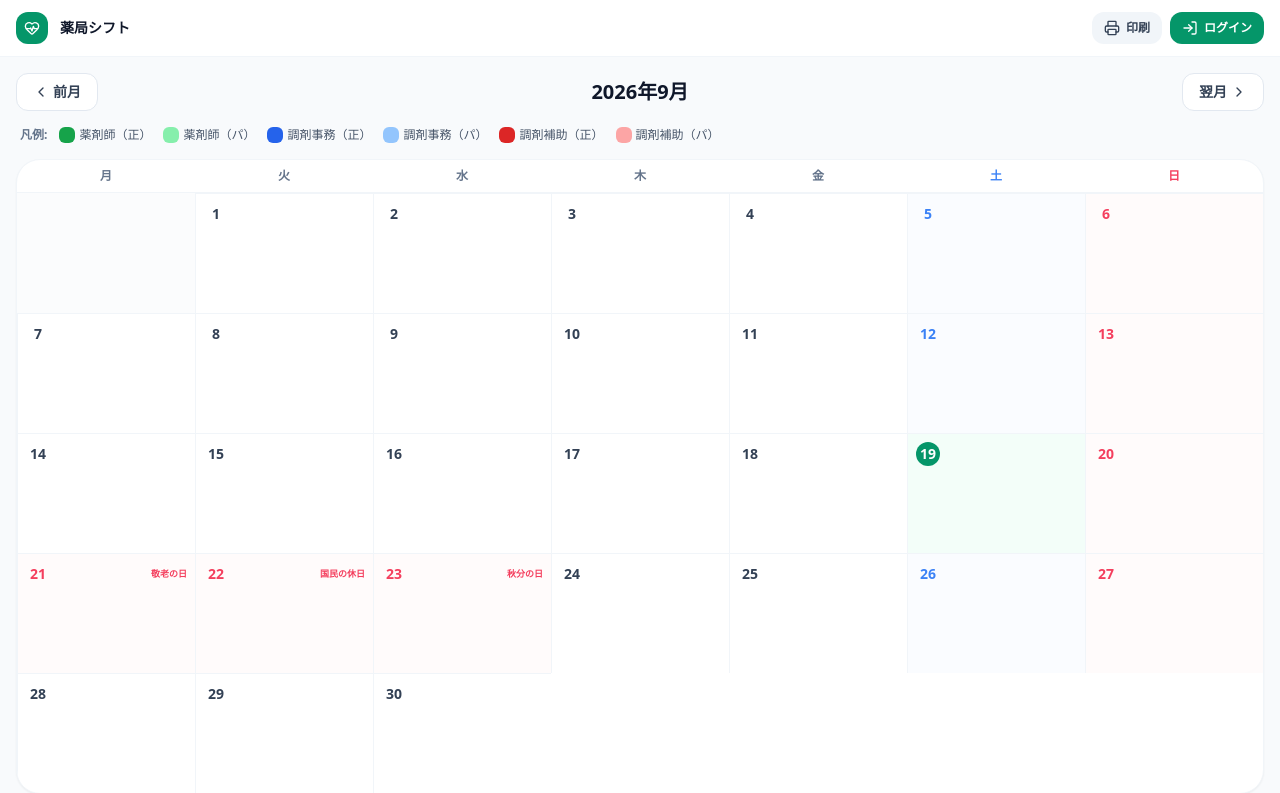
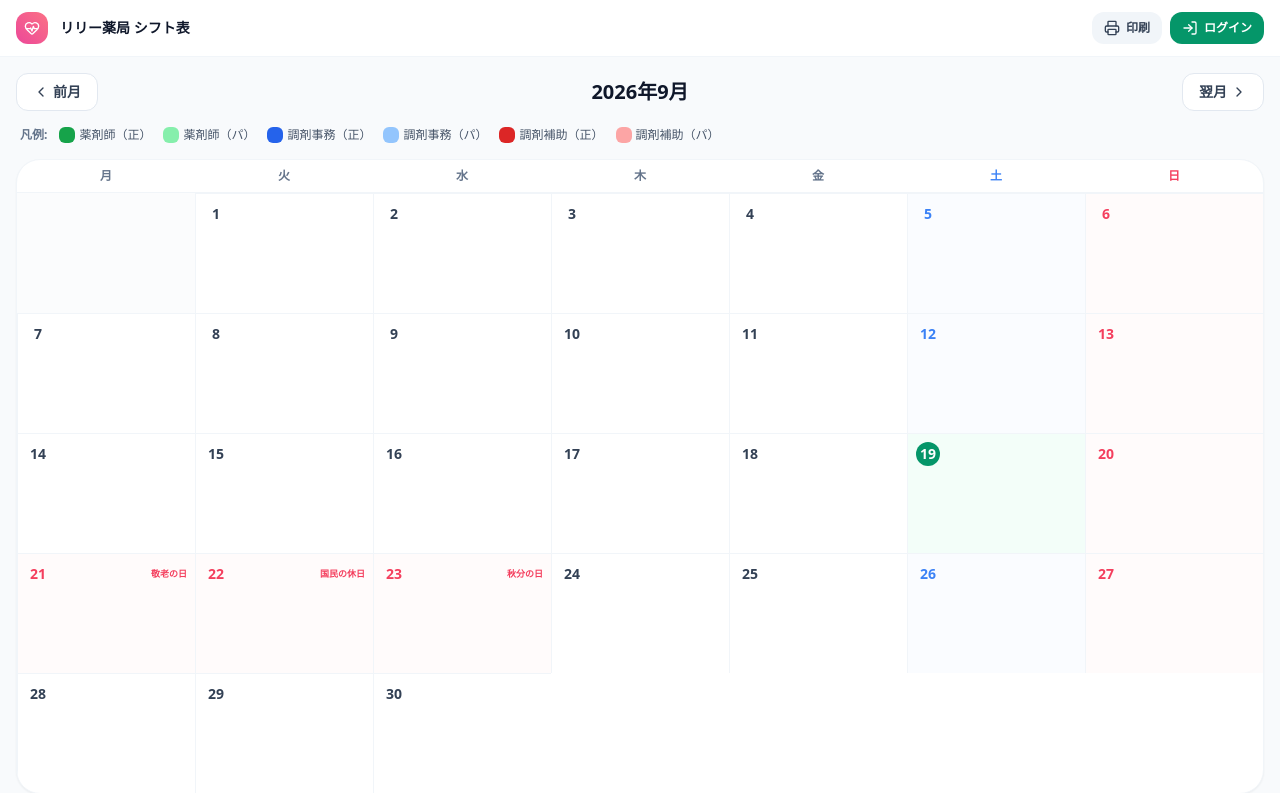
Before and after one commit to pharmacylily7077-sudo/shift-kintai, a FastAPI app: page /calendar in a window 1280 px wide. Shown: the top 793 px of the page. Run offline with FastAPI, Linux system fonts and the light colour scheme; data comes from the database, SQL or seed files in the repository; data that the repository does not hold is empty; some libraries are stand-ins or nearby versions.

Commit message:
fix: 薬局名を『リリー薬局』へ統一反映
- ログイン画面の表記を『リリー薬局』へ変更
- カレンダー画面・A4印刷ヘッダーを『リリー薬局 シフト表』へ変更
- 内部シークレットキーのデフォルトをlilyへ変更

```diff
--- a/auth.py
+++ b/auth.py
@@ -9,7 +9,7 @@ import jwt
 from database import get_db
 import models
 
-SECRET_KEY = os.environ.get("SECRET_KEY", "himawari-pharmacy-secret-2026")
+SECRET_KEY = os.environ.get("SECRET_KEY", "lily-pharmacy-secret-2026")
 ALGORITHM = "HS256"
 ACCESS_TOKEN_EXPIRE_MINUTES = 60 * 12  # 12時間
 
--- a/templates/calendar.html
+++ b/templates/calendar.html
@@ -6,10 +6,10 @@
 <header class="bg-white border-b border-slate-100 sticky top-0 z-50 print:hidden">
   <div class="max-w-7xl mx-auto px-4 py-3 flex items-center justify-between">
     <div class="flex items-center space-x-3">
-      <div class="w-8 h-8 rounded-xl bg-emerald-600 flex items-center justify-center">
+      <div class="w-8 h-8 rounded-xl bg-gradient-to-tr from-pink-500 to-rose-400 flex items-center justify-center shadow-xs">
         <i data-lucide="heart-pulse" class="w-4 h-4 text-white"></i>
       </div>
-      <span class="font-black text-slate-900 text-sm">薬局シフト</span>
+      <span class="font-black text-slate-900 text-sm">リリー薬局 シフト表</span>
     </div>
     <div class="flex items-center space-x-2">
       <button onclick="window.print()"
@@ -111,7 +111,7 @@
 
   function renderCalendar(data) {
     document.getElementById('month-label').textContent = data.month_label;
-    document.getElementById('print-title').textContent = `${data.month_label} シフト表`;
+    document.getElementById('print-title').textContent = `リリー薬局 ${data.month_label} シフト表`;
 
     const body = document.getElementById('calendar-body');
     body.innerHTML = '';
--- a/templates/login.html
+++ b/templates/login.html
@@ -14,7 +14,7 @@
       <div class="w-16 h-16 mx-auto rounded-3xl bg-gradient-to-tr from-pink-500 to-rose-400 flex items-center justify-center mb-4 shadow-lg shadow-pink-200">
         <span class="text-3xl">🌸</span>
       </div>
-      <h1 class="text-2xl font-black text-slate-800 tracking-tight">ひまわり薬局</h1>
+      <h1 class="text-2xl font-black text-slate-800 tracking-tight">リリー薬局</h1>
       <p class="text-xs text-pink-600/80 font-bold mt-1 tracking-wider">スタッフ専用マイポータル</p>
     </div>
 
```
